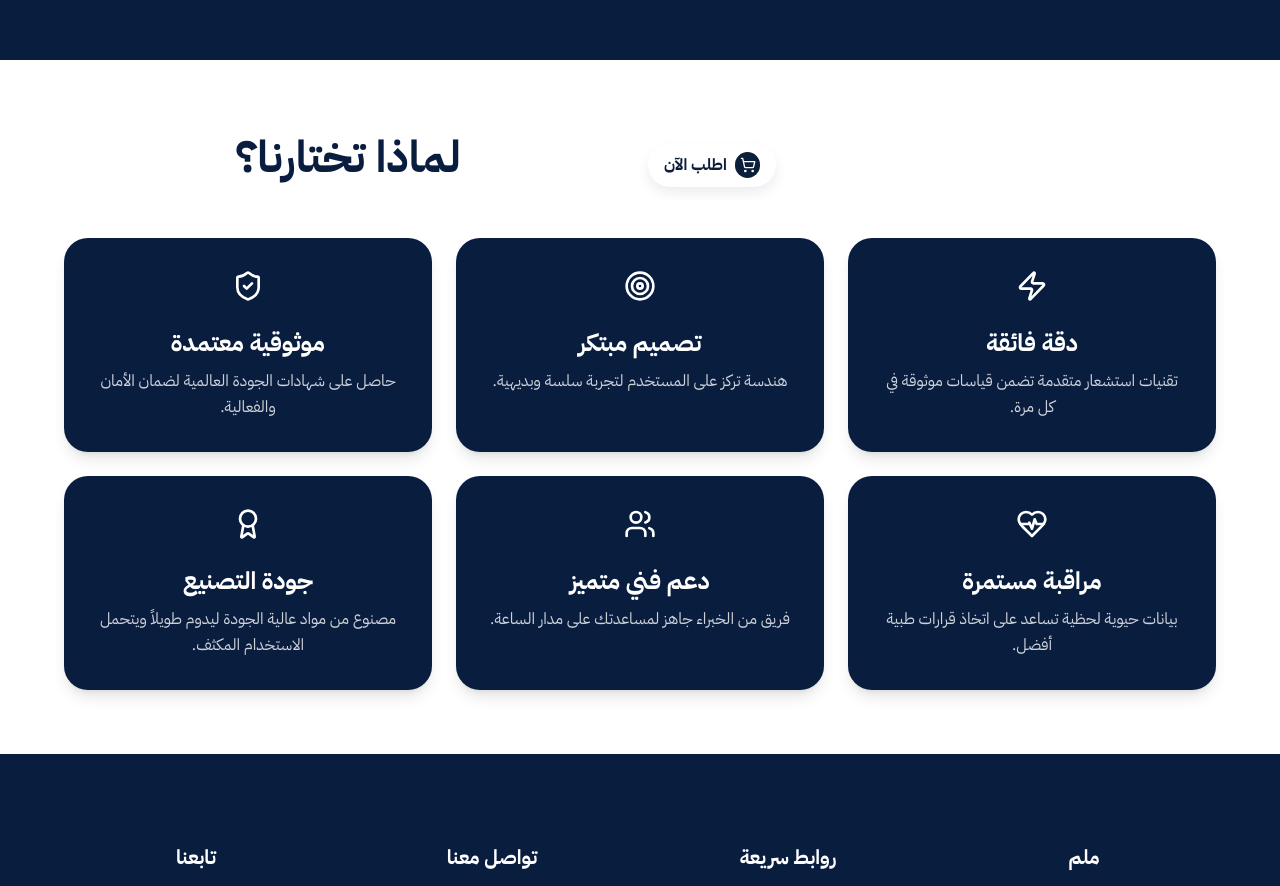
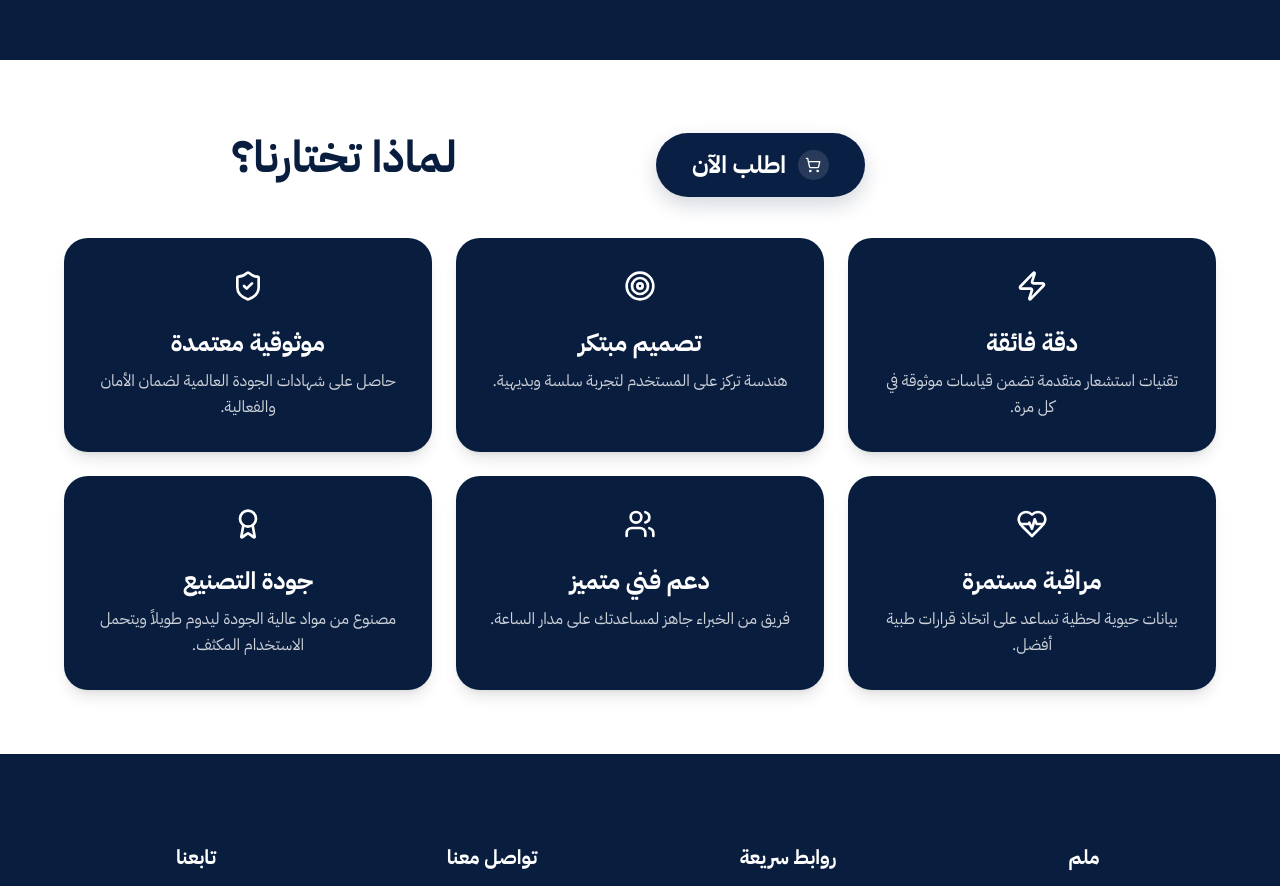
Before and after one commit to molimhelper-create/Molim_website, a React (Vite) app: page / in a window 1280 px wide. Shown: the part 3200-4086 px from the top of the page. Built offline with nearby package versions, Linux system fonts and the light colour scheme; a web font is replaced by a local one.

Commit message:
style(ui): large vertical order CTA above 'لماذا تختارنا'

```diff
--- a/pages/_index.module.css
+++ b/pages/_index.module.css
@@ -170,10 +170,11 @@
 /* Why Choose header with CTA */
 .whyChooseHeader {
   display: flex;
-  flex-direction: column-reverse;
+  /* vertical stacking: CTA first, then title */
+  flex-direction: column;
   align-items: center;
-  gap: var(--spacing-4);
-  margin-bottom: var(--spacing-6);
+  gap: var(--spacing-8);
+  margin-bottom: var(--spacing-8);
 }
 
 /* Ensure CTA sits above the title with generous spacing */
@@ -198,14 +199,15 @@
 .orderCta {
   display: inline-flex;
   align-items: center;
-  gap: 0.5rem;
-  background: #ffffff;
-  color: #0B1E3A; /* dark blue text */
-  padding: 0.6rem 1rem;
-  border-radius: 999px;
+  gap: 0.75rem;
+  background: #0a1f44; /* dark navy */
+  color: #ffffff;
+  padding: 0.9rem 2.25rem; /* larger tappable area */
+  border-radius: 50px;
   text-decoration: none;
-  font-weight: 700;
-  box-shadow: 0 6px 12px rgba(11,30,58,0.08);
+  font-weight: 800;
+  font-size: clamp(1.25rem, 2.6vw, 1.5rem);
+  box-shadow: 0 8px 20px rgba(10,31,68,0.18);
 }
 
 .orderCta:hover {
@@ -214,14 +216,14 @@
 
 .orderCtaIcon {
   display: inline-flex;
-  width: 1.6rem;
-  height: 1.6rem;
+  width: 1.9rem;
+  height: 1.9rem;
   border-radius: 999px;
-  background: #0B1E3A; /* dark blue icon */
+  background: rgba(255,255,255,0.12);
   color: #fff;
   align-items: center;
   justify-content: center;
-  font-size: 1.1rem;
+  font-size: 1.05rem;
   line-height: 1;
 }
 
```
